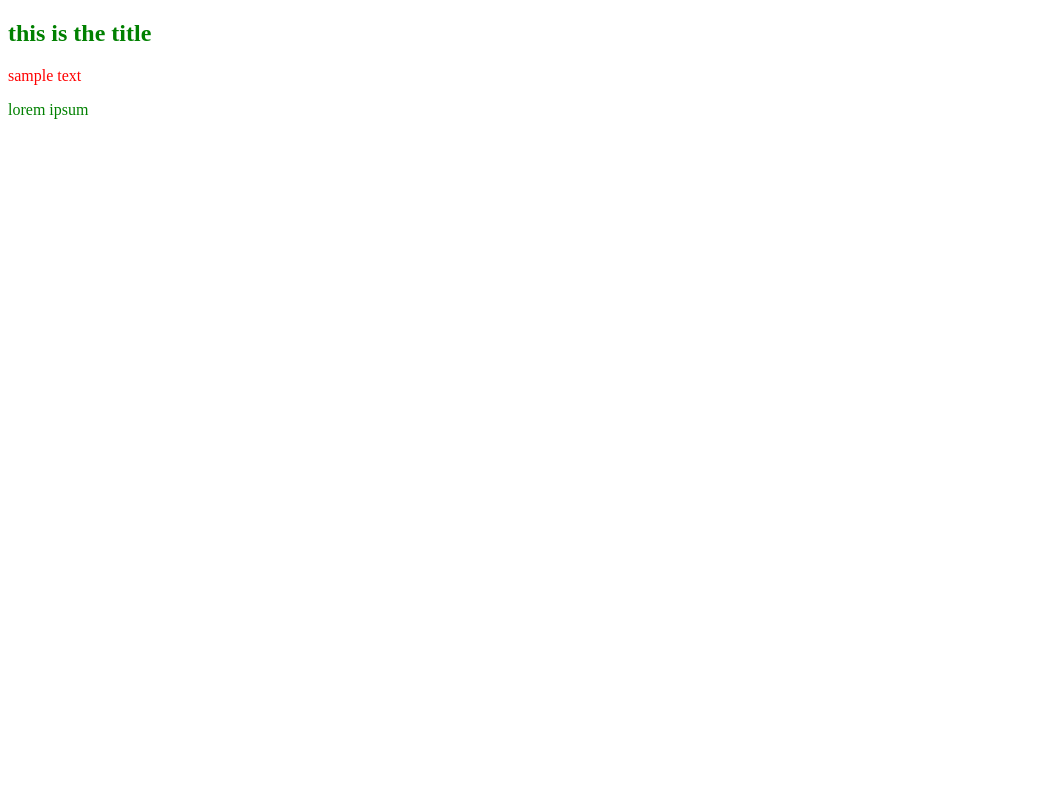
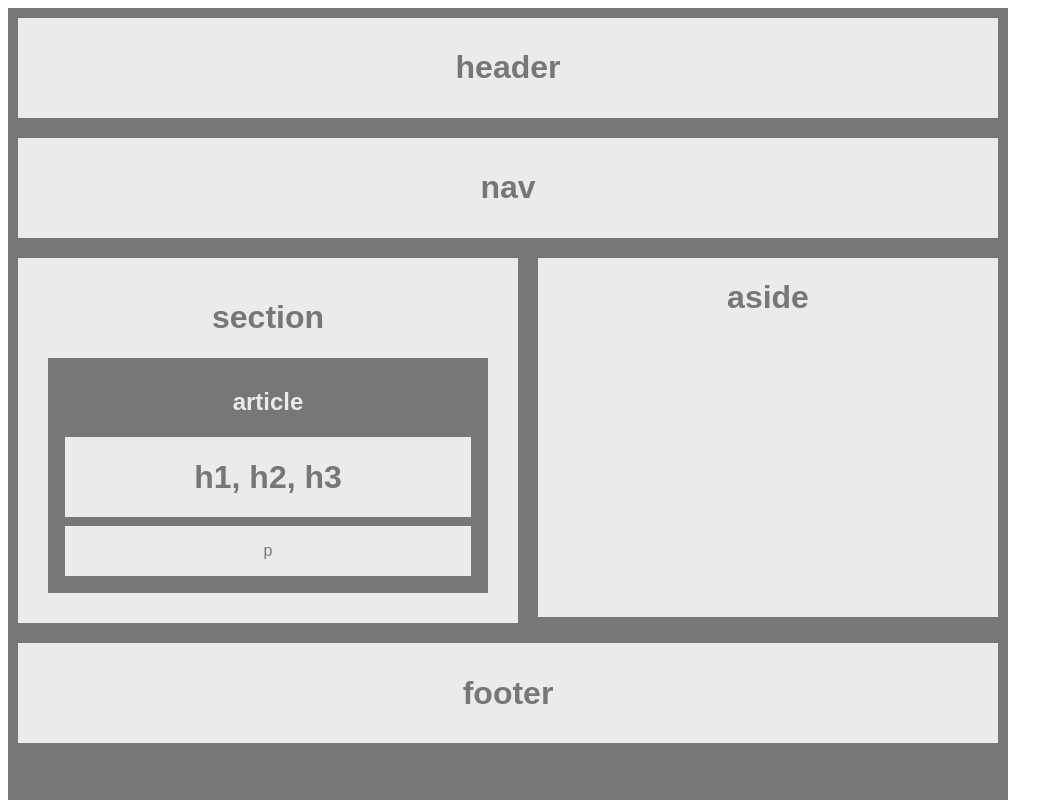
Before and after one commit to christianlMaldonado/HW-Wireframe, a plain HTML site: page index.html in a window 1280 px wide. Shown: the top 800 px of the page, without its empty margins (0-1063 px from the left). Drawn offline with Linux system fonts and the light colour scheme.

Commit message:
basic wireframe

```diff
--- a/index.html
+++ b/index.html
@@ -3,20 +3,58 @@
 <html lang="en">
 
     <head>
+
         <title>Hw-1-easy</title>
+
         <meta charset="UTF-8">
+
         <link rel="stylesheet" href="style.css">
+
     </head>
 
     <body>
 
-        <h2 class="index-h2" id="index-h2"> this is the title</h2>
+        <div id="background">
 
-            <div class="index-intro">
-                <p>sample text</p>
+            <div id="header">
+
+                <h1> header </h1>
+
             </div>
 
-        <p> lorem ipsum <p>
+            <div id="nav">
+
+                <h1> nav </h1>
+            </div>
+
+            <div id="aside">
+
+                    <h1> aside </h1>
+
+             </div>
+
+            <div id="section">
+
+                <h1> section </h1>
+
+                    <div id="article">
+
+                        <h2> article</h2>
+
+                        <div id="h1Inside"> <h1> h1, h2, h3 </h1> </div>
+                        <div id="pInside"> <p> p </p> </div>
+
+                    </div>
+
+            </div>
+
+            <div id="footer">
+
+                <h1> footer </h1>
+
+            </div>
+
+        </div>
 
     </body>
 
--- a/style.css
+++ b/style.css
@@ -1,23 +1,108 @@
-.index-h2 {
 
-color: red;
+h1 {
+
+  color: #777;
+
+}
+
+h2{
+
+  color:#ebebeb;
 
 }
 
 p {
 
-    color: green;
+color: #777;
 
 }
 
-#index-h2 {
+#background {
 
-    color: green;
+  width: 1000px;
+  height: 1000px;
+  background: #777;
 
 }
 
-.index-intro p {
+#header {
+  font-family: 'Arial', 'Helvetica Neue', Helvetica, sans-serif;
+  width: 960px;
+  background: '#ebebeb';
+  border: 10px solid #777;
+  padding: 10px;
+  margin: 0px;
+  text-align: center;
+  background: #ebebeb;
+}
 
-color: red;
+#nav {
+  font-family: 'Arial', 'Helvetica Neue', Helvetica, sans-serif;
+  width: 960px;
+  background: '#ebebeb';
+  border: 10px solid #777;
+  padding: 10px;
+  margin: 0px;
+  text-align: center;
+  background: #ebebeb;
+}
 
+#aside {
+  width: 460px;
+  height: 359px;
+  font-family:'Arial', 'Helvetica Neue', Helvetica, sans-serif;
+  background: '#ebebeb';
+  border: 10px solid #777;
+  padding: 0px;
+  margin: 0px;
+  text-align: center;
+  background: #ebebeb;
+  float:right;
 }
+
+#section {
+  font-family: 'Arial', 'Helvetica Neue', Helvetica, sans-serif;
+  width: 460px;
+  background: '#ebebeb';
+  border: 10px solid #777;
+  padding: 20px;
+  margin: 0px;
+  text-align: center;
+  background: #ebebeb;
+  clear: left;
+}
+
+#article{
+  margin: 10px;
+  padding: 10px;
+  background: #777;
+  color: #ebebeb;
+}
+
+#h1Inside {
+  border: 2px solid #777;
+  color: #777;
+  background: #ebebeb;
+  margin: 5px;
+  padding: 0px;
+}
+
+#pInside {
+  border: 2px solid #777;
+  color: #777;
+  background: #ebebeb;
+  margin: 5px;
+  padding: 0px;
+}
+
+#footer{
+  width: 960px;
+  font-family: 'Arial', 'Helvetica Neue', Helvetica, sans-serif;
+  background: '#ebebeb';
+  border: 10px solid #777;
+  padding: 10px;
+  margin: 0px;
+  text-align: center;
+  background: #ebebeb;
+  clear: both;
+}
```
